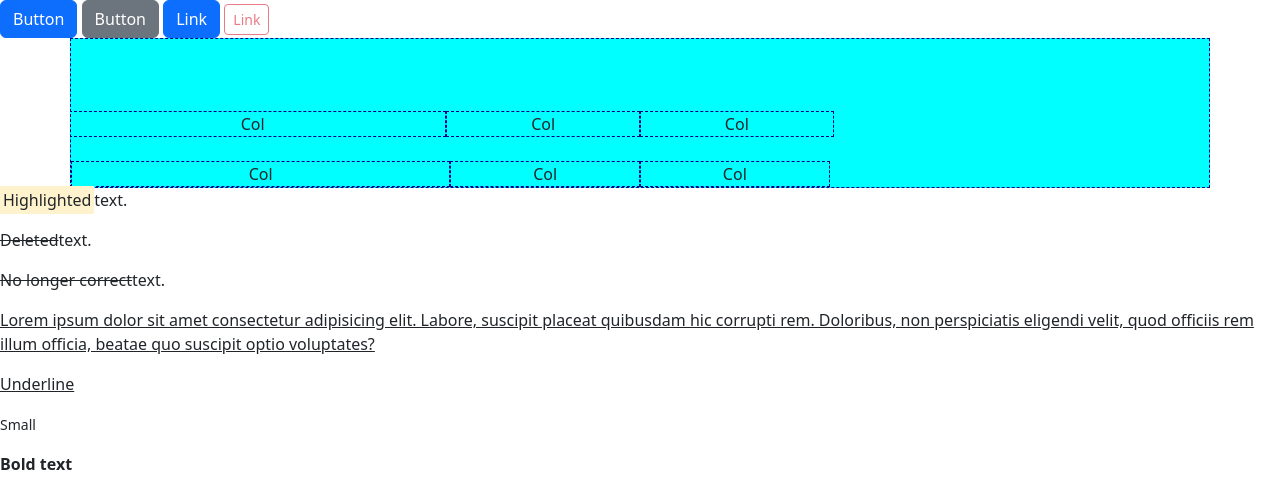
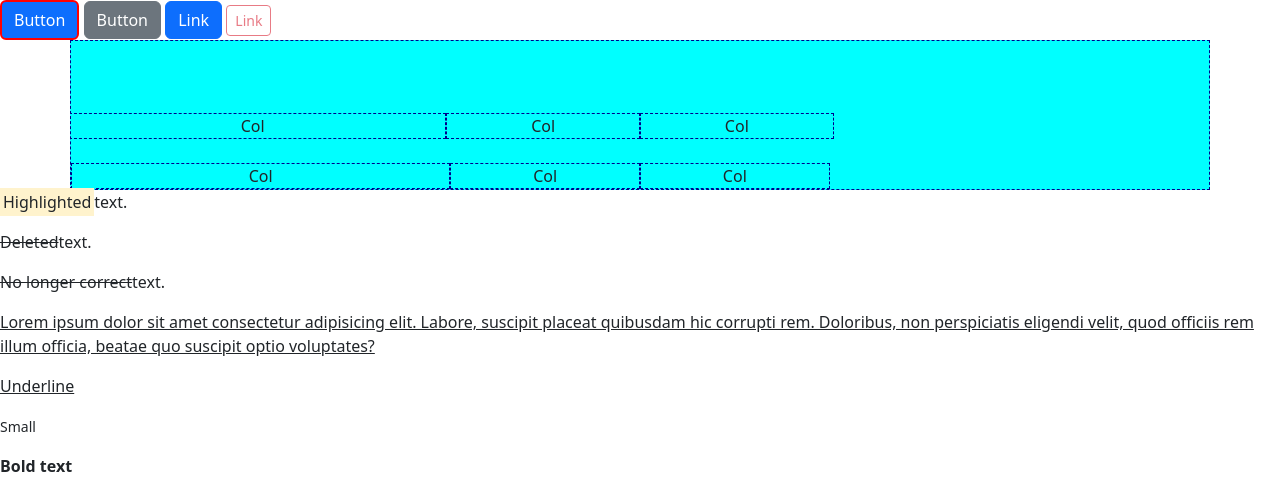
Before and after one commit to markpackham/Bootstrap5-3, a plain HTML site: page index.html in a window 1280 px wide. Shown: the top 490 px of the page. Drawn offline with nearby package versions, Linux system fonts and the light colour scheme.

Commit message:
add custom class
https://youtu.be/MTRHi0gxPEo?feature=shared&t=1752

```diff
--- a/index.html
+++ b/index.html
@@ -18,10 +18,14 @@
             background-color: aqua;
             border: 1px darkblue dashed;
         }
+
+        .custom-button {
+            border: 2px solid red;
+        }
     </style>
 
 
-    <button class="btn btn-primary" type="button">Button</button>
+    <button class="btn btn-primary custom-button" type="button">Button</button>
     <button class="btn btn-secondary" type="button">Button</button>
 
     <a href="" class="btn btn-primary" href="#" role="button">Link</a>
```
